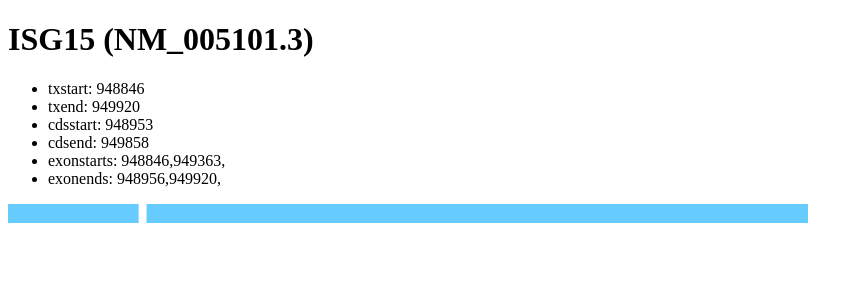
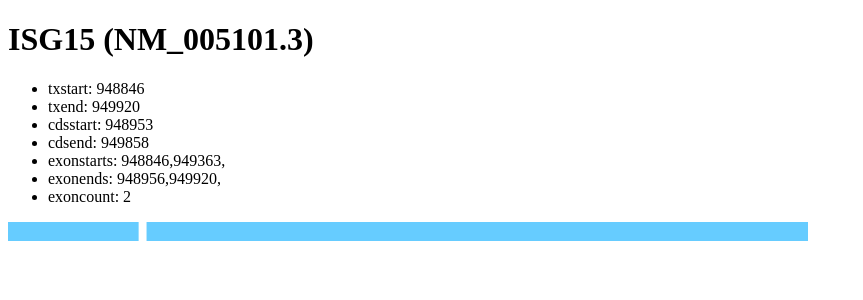
Before and after one commit to justanothercsguy/exome_data_visualization, a Django app: a page that uses exomesite/visualization/templates/visualization/result.html in a window 1280 px wide. Shown: the top 300 px of the page, without its empty margins (0-863 px from the left). Run offline with Django 3.2, Linux system fonts and the light colour scheme; data comes from the database, SQL or seed files in the repository; some libraries are stand-ins or nearby versions.

Commit message:
Writing your first Django app, part 3
Changed exomesite/visualization/templates/visualizaton/result.html to also display the exoncount of the gene

```diff
--- a/exomesite/visualization/templates/visualization/result.html
+++ b/exomesite/visualization/templates/visualization/result.html
@@ -18,6 +18,7 @@
             var exonEndsString = "{{gene.exonends}}";
             var cdsStartString = "{{gene.cdsstart}}";
             var cdsEndString = "{{gene.cdsend}}";
+            var exonCount = "{{gene.exoncount}}";
 
             $(window).on("load", function() {
                 console.log(exonStartsString);
@@ -168,6 +169,7 @@
             <li>cdsend: {{ gene.cdsend }}</li>
             <li>exonstarts: {{ gene.exonstarts }}</li>
             <li>exonends: {{ gene.exonends }}</li>
+            <li>exoncount: {{ gene.exoncount }}</li>
         </ul>
 
         <!-- This stores the D3 JS graph -->
```
